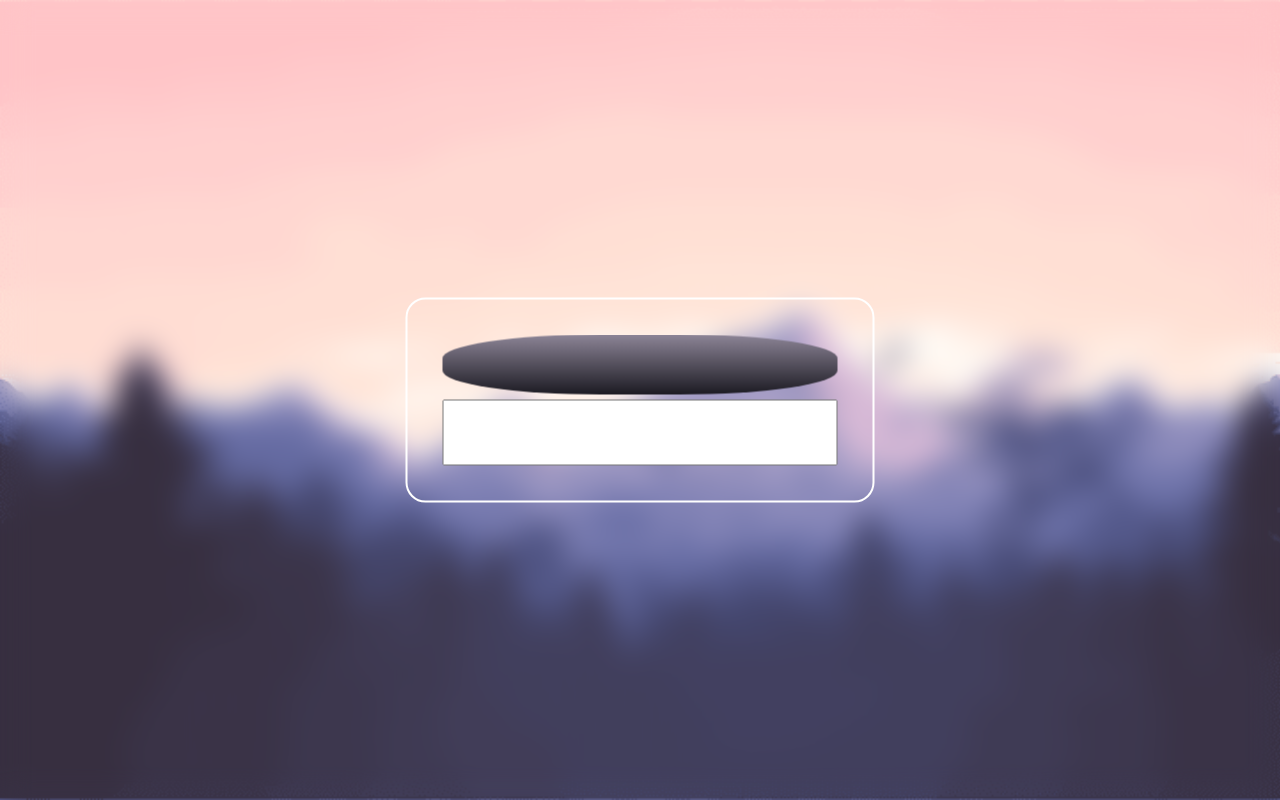
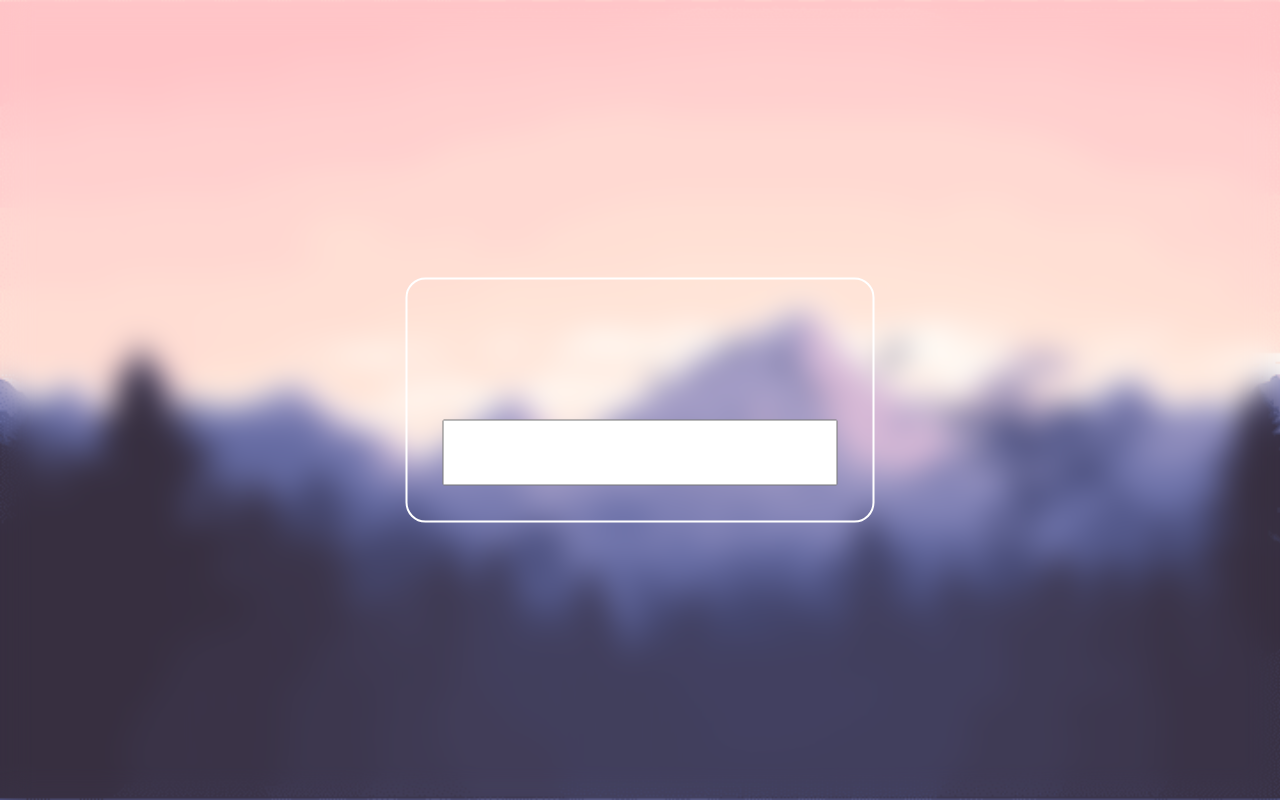
Before and after one commit to abdalasamirg/weather, a plain HTML site: page index.html in a window 1280 px wide. Drawn offline with Linux system fonts and the light colour scheme.

Commit message:
Update style.css

```diff
--- a/style.css
+++ b/style.css
@@ -13,7 +13,7 @@ body {
 }
 
 .docs div {
-    color: rgb(3, 100, 107);
+    color: rgb(15, 3, 48);
     margin: 5px;
 }
 
@@ -30,9 +30,7 @@ body {
 }
 
 .img {
-    border-radius: 40%;
-    background-image: linear-gradient(to top, rgb(255, 119, 0), yellow);
-    background-image: linear-gradient(to bottom, rgb(141, 133, 151), rgb(28, 27, 35));
+    padding: 20px;
     text-align: center;
 }
 
```
